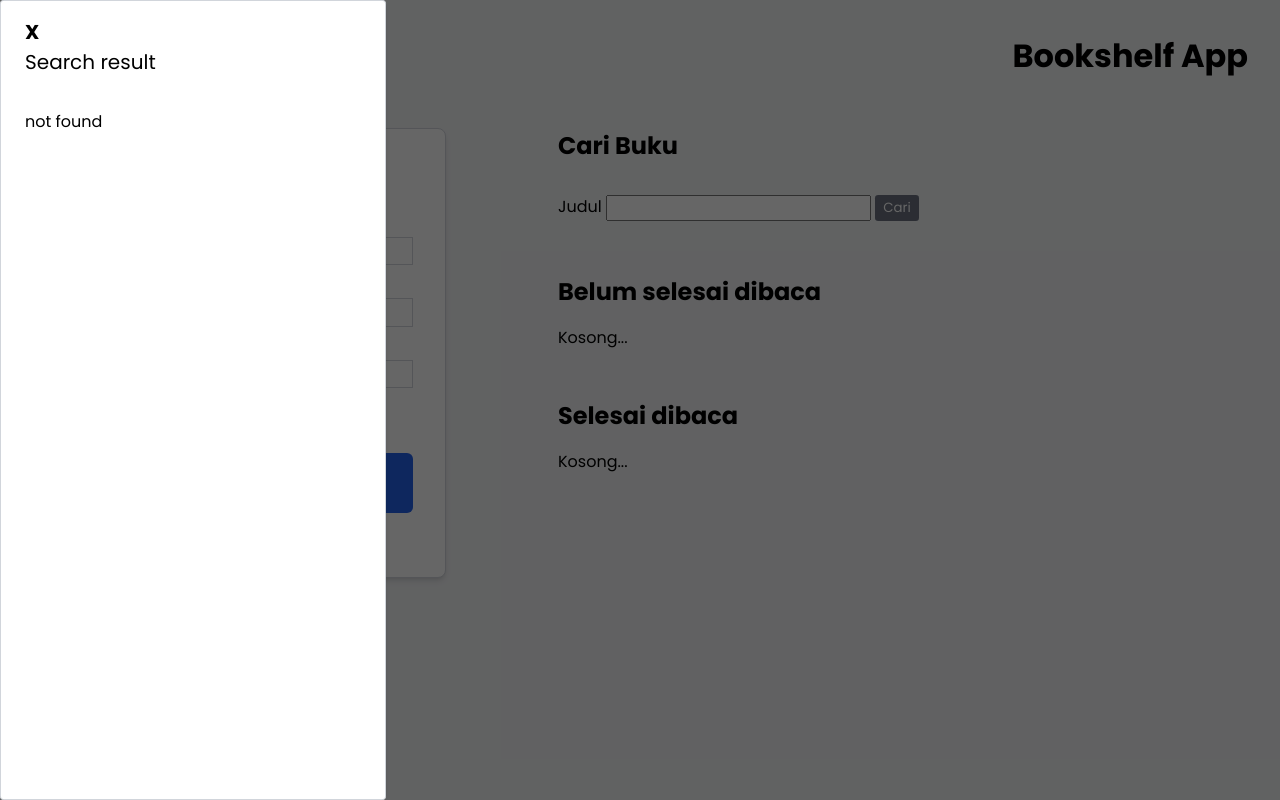
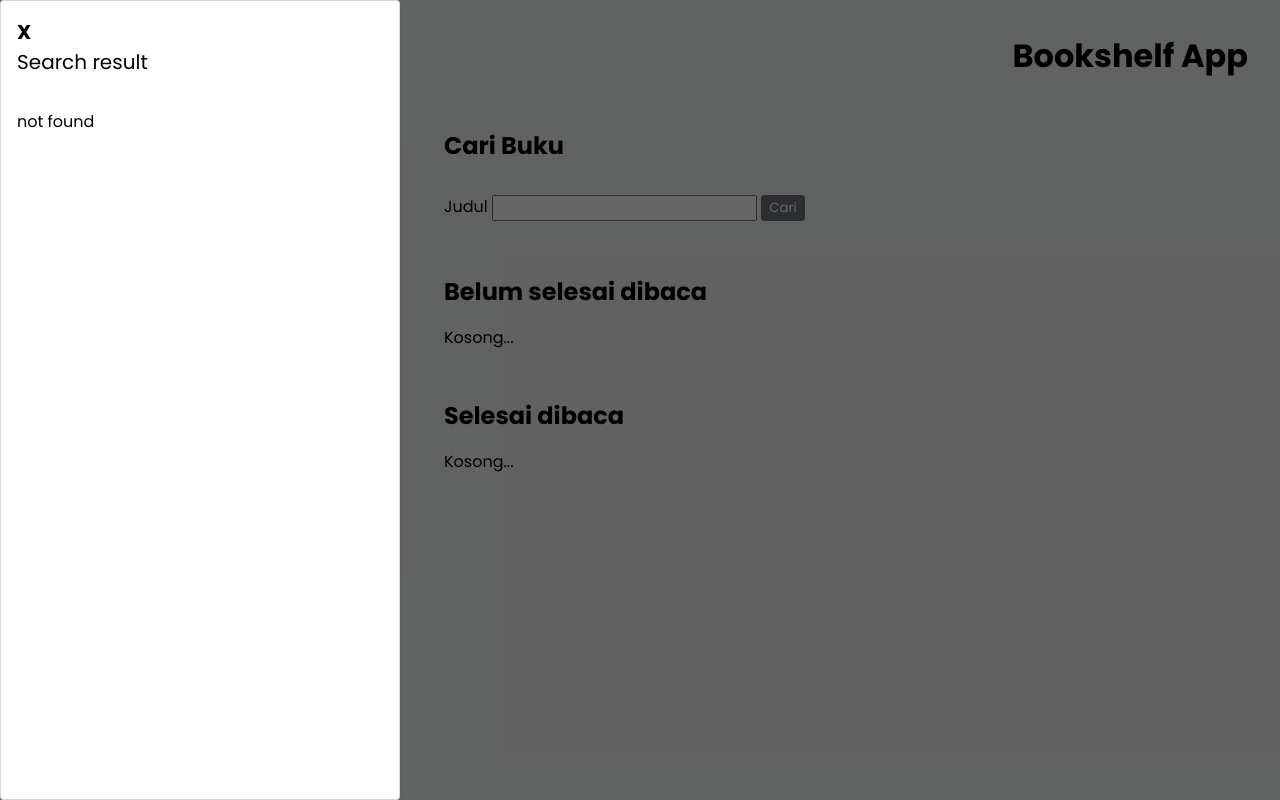
Before and after one commit to alansproject/localStorage-Bookshelf, a plain HTML site: page index.html in a window 1280 px wide. Both pictures are taken after typing "Sample" into the empty fields and a click on the button "Cari". Drawn offline with Linux system fonts and the light colour scheme.

Commit message:
updating obj data type and adding css

```diff
--- a/main.js
+++ b/main.js
@@ -122,7 +122,7 @@ btnAddBook.addEventListener('click', (e) => {
     }
 
     booksDataInput.forEach((input) => {
-        bookData[input.name] = input.value
+        bookData[input.name] = input.name == "year" ? Number(input.value) : input.value
     })
 
     if (bookData.title && bookData.author && bookData.year){
--- a/style.css
+++ b/style.css
@@ -18,7 +18,7 @@ header h1{
 
 main{
     display: flex;
-    gap: 7rem;
+    gap: 3rem;
     padding: 0rem 5rem;
 }
 
@@ -32,7 +32,7 @@ main{
 }
 
 .left-section-input form{
-    width: 300px;
+    width: 250px;
 }
 
 .left-section-input h2{
@@ -78,11 +78,11 @@ main{
 
 .book-card{
     border: 1px solid #D1D5DB;
-    padding: 1rem 1.5rem;
+    padding: 1rem 1rem;
     background-color: #FFFFFF;
     border-radius: 0.2rem;
     box-shadow: 0 4px 6px -1px rgba(0, 0, 0, 0.1), 0 2px 4px -2px rgba(0, 0, 0, 0.1);
-    min-width: 386px;
+    width: 400px;
 }
 
 button{
@@ -149,7 +149,7 @@ form button{
 
 /* Responsive */
 
-@media screen and (max-width: 800px) {
+@media screen and (max-width: 700px) {
     *{
         overflow-x: hidden;
     }
```
